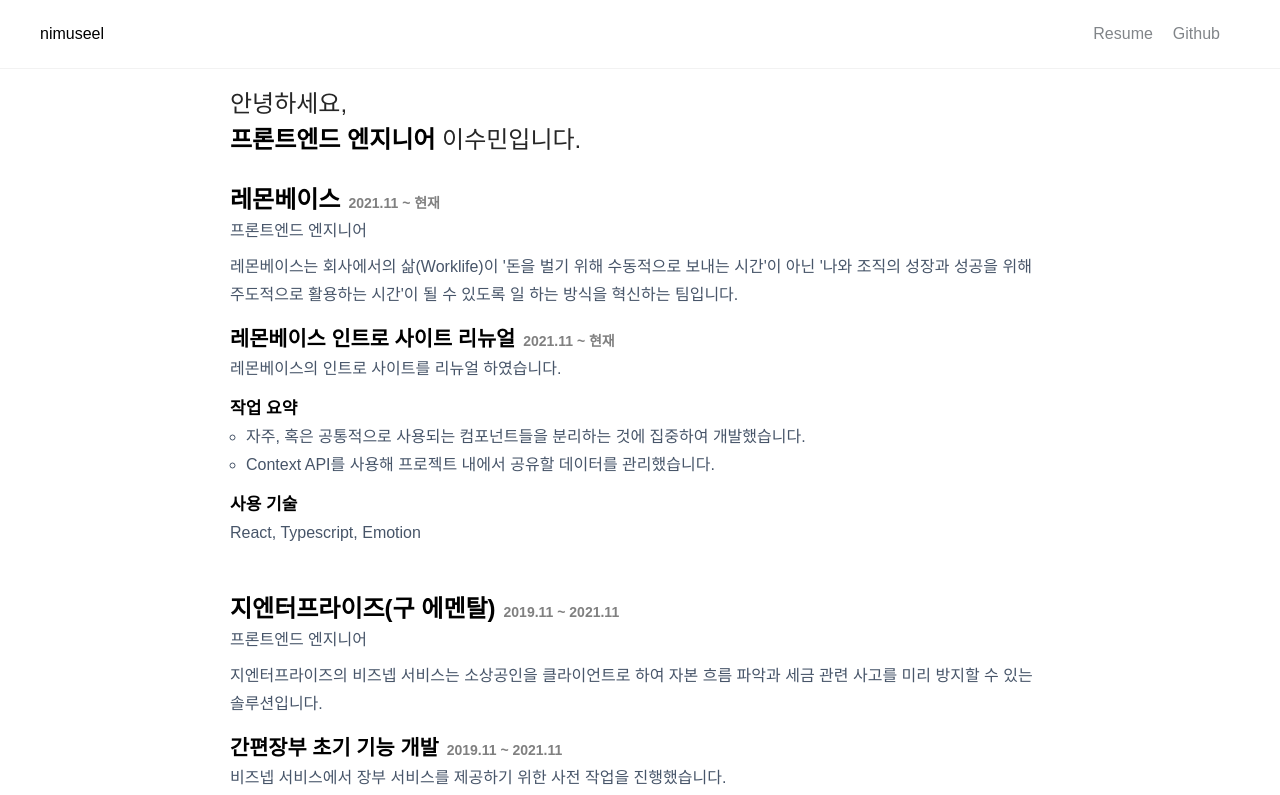
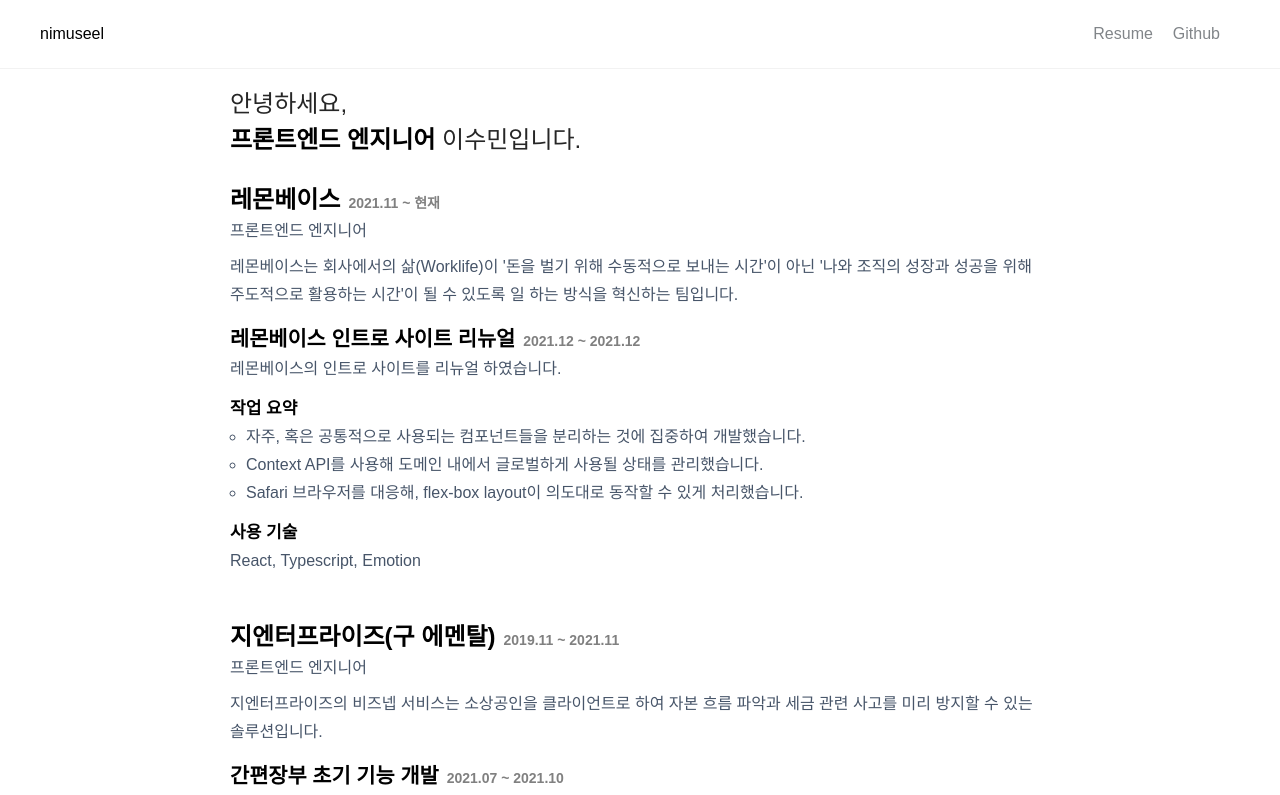
Before and after one commit to nimuseel/nimuseel-next, a Next.js app: page /resume in a window 1280 px wide. Shown: the top 795 px of the page. Built offline with nearby package versions, Linux system fonts and the light colour scheme; a web font is replaced by a local one.

Commit message:
feat: 인트로 사이트 details 수정

```diff
--- a/components/Resume/Career/data.ts
+++ b/components/Resume/Career/data.ts
@@ -14,7 +14,8 @@
         description: '레몬베이스의 인트로 사이트를 리뉴얼 하였습니다.',
         details: [
           '자주, 혹은 공통적으로 사용되는 컴포넌트들을 분리하는 것에 집중하여 개발했습니다.',
-          'Context API를 사용해 프로젝트 내에서 공유할 데이터를 관리했습니다.',
+          'Context API를 사용해 도메인 내에서 글로벌하게 사용될 상태를 관리했습니다.',
+          'Safari 브라우저를 대응해, flex-box layout이 의도대로 동작할 수 있게 처리했습니다.'
         ],
         skills: 'React, Typescript, Emotion',
       },
--- a/components/Resume/Career/index.tsx
+++ b/components/Resume/Career/index.tsx
@@ -23,7 +23,7 @@
               <div>
                 <S.ProjectName>
                   {project.name}
-                  <span>{item.period}</span>
+                  <span>{project.period}</span>
                 </S.ProjectName>
 
                 <p>{project.description}</p>
```
